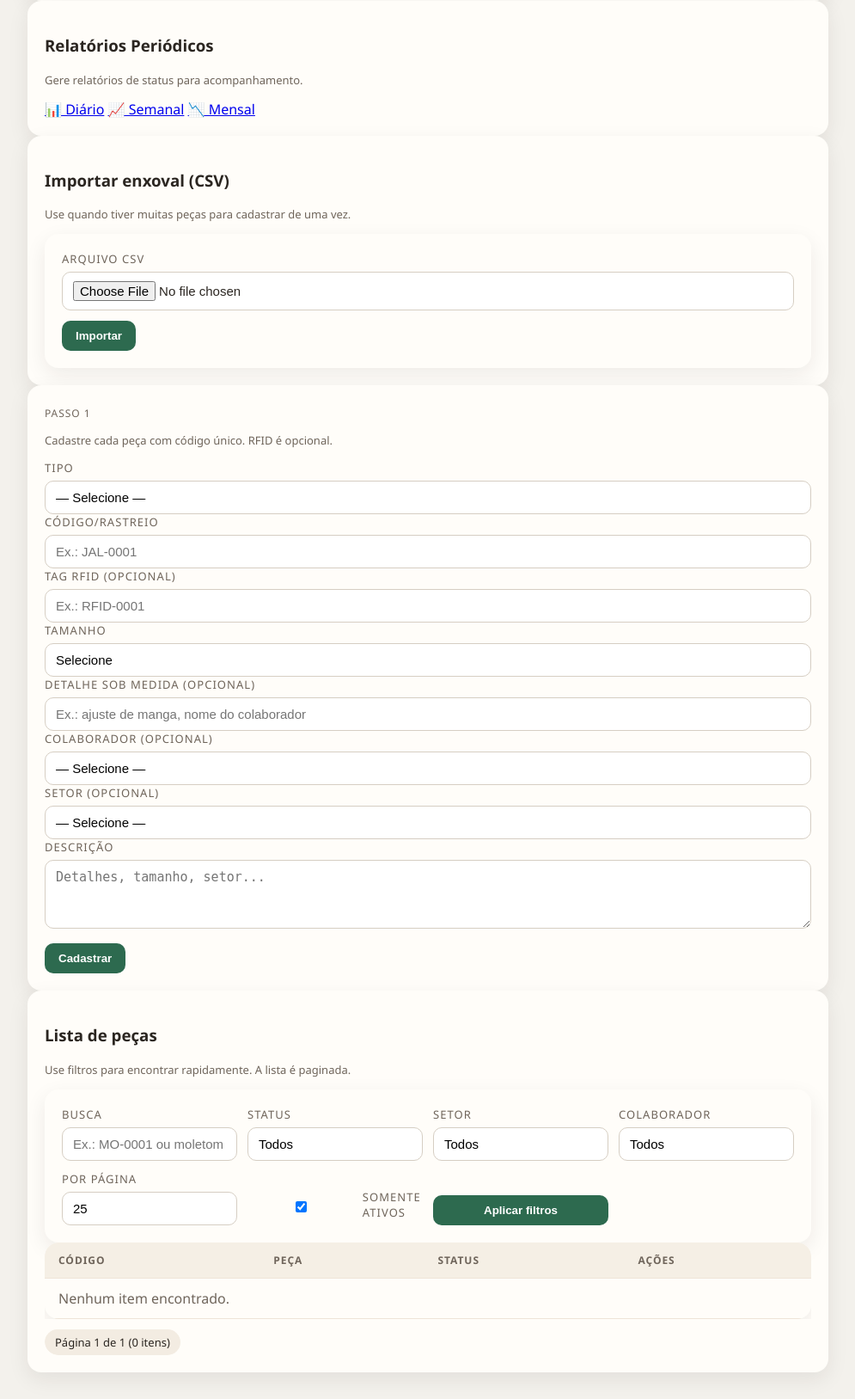
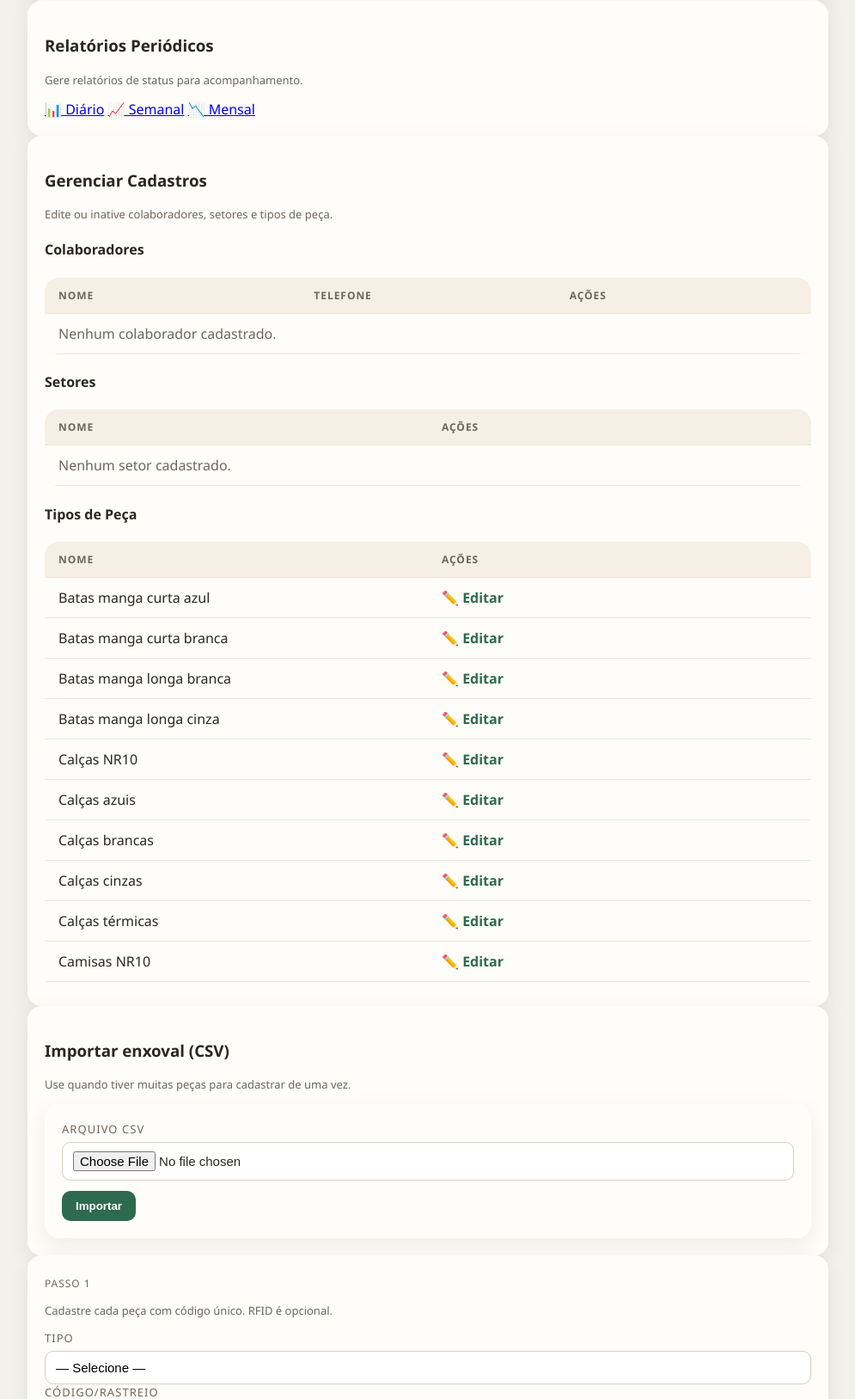
Before and after one commit to douglasherzog/controle-de-enxoval, a Flask app: page / in a window 1280 px wide. Shown: the part 1812-3439 px from the top of the page at 86% size, without its empty margins (142-1137 px from the left). Run offline with Flask 3, Linux system fonts and the light colour scheme; data comes from the database, SQL or seed files in the repository; data that the repository does not hold is empty.

Commit message:
Adiciona funcionalidades de edição para itens, colaboradores, setores e tipos

```diff
--- a/app/routes.py
+++ b/app/routes.py
@@ -377,8 +377,101 @@ def item_detalhe(item_id: int):
     return render_template("item.html", item=item, movimentacoes=movimentacoes)
 
 
+@main_bp.route("/item/<int:item_id>/editar", methods=["GET", "POST"])
+def editar_item(item_id: int):
+    """Edita uma peça existente."""
+    item = db.session.get(EnxovalItem, item_id)
+    if not item:
+        return redirect(url_for("main.index"))
+
+    if request.method == "POST":
+        item.nome = (request.form.get("nome") or item.nome).strip()
+        item.codigo = (request.form.get("codigo") or item.codigo).strip().upper()
+        item.tamanho = (request.form.get("tamanho") or item.tamanho).strip().upper()
+        item.tamanho_customizado = (request.form.get("tamanho_customizado") or "").strip() or None
+        item.tag_rfid = (request.form.get("tag_rfid") or "").strip().upper() or None
+        item.descricao = (request.form.get("descricao") or "").strip() or None
+        item.colaborador = (request.form.get("colaborador") or "").strip() or None
+        item.setor = (request.form.get("setor") or "").strip() or None
+
+        db.session.add(item)
+        db.session.commit()
+        return redirect(url_for("main.index"))
+
+    # GET - mostrar formulário de edição
+    setores_ativos = Setor.query.filter_by(ativo=True).order_by(Setor.nome.asc()).all()
+    colaboradores_ativos = (
+        Colaborador.query.filter_by(ativo=True).order_by(Colaborador.nome.asc()).all()
+    )
+    tipos_peca_ativos = (
+        TipoPeca.query.filter_by(ativo=True).order_by(TipoPeca.nome.asc()).all()
+    )
+
+    return render_template(
+        "editar_item.html",
+        item=item,
+        setores_ativos=setores_ativos,
+        colaboradores_ativos=colaboradores_ativos,
+        tipos_peca_ativos=tipos_peca_ativos,
+        tamanhos=["P", "M", "G", "GG", "SOB MEDIDA"],
+    )
+
+
+@main_bp.route("/colaboradores/<int:colaborador_id>/editar", methods=["GET", "POST"])
+def editar_colaborador(colaborador_id: int):
+    """Edita um colaborador existente."""
+    colaborador = db.session.get(Colaborador, colaborador_id)
+    if not colaborador:
+        return redirect(url_for("main.index"))
+
+    if request.method == "POST":
+        colaborador.nome = (request.form.get("nome") or colaborador.nome).strip()
+        colaborador.telefone = (request.form.get("telefone") or "").strip() or None
+
+        db.session.add(colaborador)
+        db.session.commit()
+        return redirect(url_for("main.index"))
+
+    return render_template("editar_colaborador.html", colaborador=colaborador)
+
+
+@main_bp.route("/setores/<int:setor_id>/editar", methods=["GET", "POST"])
+def editar_setor(setor_id: int):
+    """Edita um setor existente."""
+    setor = db.session.get(Setor, setor_id)
+    if not setor:
+        return redirect(url_for("main.index"))
+
+    if request.method == "POST":
+        setor.nome = (request.form.get("nome") or setor.nome).strip()
+
+        db.session.add(setor)
+        db.session.commit()
+        return redirect(url_for("main.index"))
+
+    return render_template("editar_setor.html", setor=setor)
+
+
+@main_bp.route("/tipos-peca/<int:tipo_id>/editar", methods=["GET", "POST"])
+def editar_tipo_peca(tipo_id: int):
+    """Edita um tipo de peça existente."""
+    tipo = db.session.get(TipoPeca, tipo_id)
+    if not tipo:
+        return redirect(url_for("main.index"))
+
+    if request.method == "POST":
+        tipo.nome = (request.form.get("nome") or tipo.nome).strip()
+
+        db.session.add(tipo)
+        db.session.commit()
+        return redirect(url_for("main.index"))
+
+    return render_template("editar_tipo_peca.html", tipo=tipo)
+
+
 @main_bp.route("/importar", methods=["POST"])
 def importar_csv():
+    """Importa dados de CSV."""
     arquivo = request.files.get("arquivo")
     if not arquivo or not arquivo.filename:
         return redirect(url_for("main.index"))
--- a/app/templates/index.html
+++ b/app/templates/index.html
@@ -204,6 +204,91 @@
     </section>
 
     <section class="card span-full">
+      <h3>Gerenciar Cadastros</h3>
+      <p class="helper">Edite ou inative colaboradores, setores e tipos de peça.</p>
+
+      <h4>Colaboradores</h4>
+      <div class="table-scroll">
+        <table>
+          <thead>
+            <tr>
+              <th>Nome</th>
+              <th>Telefone</th>
+              <th>Ações</th>
+            </tr>
+          </thead>
+          <tbody>
+            {% for colaborador in colaboradores_ativos %}
+              <tr>
+                <td>{{ colaborador.nome }}</td>
+                <td>{{ colaborador.telefone or '-' }}</td>
+                <td>
+                  <a href="{{ url_for('main.editar_colaborador', colaborador_id=colaborador.id) }}" class="back-link">✏️ Editar</a>
+                </td>
+              </tr>
+            {% else %}
+              <tr>
+                <td colspan="3" class="muted">Nenhum colaborador cadastrado.</td>
+              </tr>
+            {% endfor %}
+          </tbody>
+        </table>
+      </div>
+
+      <h4>Setores</h4>
+      <div class="table-scroll">
+        <table>
+          <thead>
+            <tr>
+              <th>Nome</th>
+              <th>Ações</th>
+            </tr>
+          </thead>
+          <tbody>
+            {% for setor in setores_ativos %}
+              <tr>
+                <td>{{ setor.nome }}</td>
+                <td>
+                  <a href="{{ url_for('main.editar_setor', setor_id=setor.id) }}" class="back-link">✏️ Editar</a>
+                </td>
+              </tr>
+            {% else %}
+              <tr>
+                <td colspan="2" class="muted">Nenhum setor cadastrado.</td>
+              </tr>
+            {% endfor %}
+          </tbody>
+        </table>
+      </div>
+
+      <h4>Tipos de Peça</h4>
+      <div class="table-scroll">
+        <table>
+          <thead>
+            <tr>
+              <th>Nome</th>
+              <th>Ações</th>
+            </tr>
+          </thead>
+          <tbody>
+            {% for tipo in tipos_peca_ativos %}
+              <tr>
+                <td>{{ tipo.nome }}</td>
+                <td>
+                  <a href="{{ url_for('main.editar_tipo_peca', tipo_id=tipo.id) }}" class="back-link">✏️ Editar</a>
+                </td>
+              </tr>
+            {% else %}
+              <tr>
+                <td colspan="2" class="muted">Nenhum tipo cadastrado.</td>
+              </tr>
+            {% endfor %}
+          </tbody>
+        </table>
+      </div>
+    </section>
+
+    <section class="card span-full">
       <h3>Importar enxoval (CSV)</h3>
       <p class="helper">Use quando tiver muitas peças para cadastrar de uma vez.</p>
       <form method="post" action="{{ url_for('main.importar_csv') }}" enctype="multipart/form-data">
@@ -357,7 +442,8 @@
                   <span class="muted">{{ item.tamanho }}{% if item.colaborador %} · {{ item.colaborador }}{% endif %}{% if item.setor %} · {{ item.setor }}{% endif %}</span>
                   <div>
                     <a class="back-link" href="{{ url_for('main.item_detalhe', item_id=item.id) }}">Ver histórico</a> |
-                    <a class="back-link" href="{{ url_for('main.etiqueta_item', item_id=item.id) }}" target="_blank">🖨️ Etiqueta</a>
+                    <a class="back-link" href="{{ url_for('main.etiqueta_item', item_id=item.id) }}" target="_blank">🖨️ Etiqueta</a> |
+                    <a class="back-link" href="{{ url_for('main.editar_item', item_id=item.id) }}">✏️ Editar</a>
                   </div>
                 </td>
                 <td>
```
Also changed, not shown: app/templates/editar_colaborador.html (added, +22 -0 lines), app/templates/editar_item.html (added, +69 -0 lines), app/templates/editar_setor.html (added, +19 -0 lines), app/templates/editar_tipo_peca.html (added, +19 -0 lines), tests/test_app.py (+2 -2 lines).
